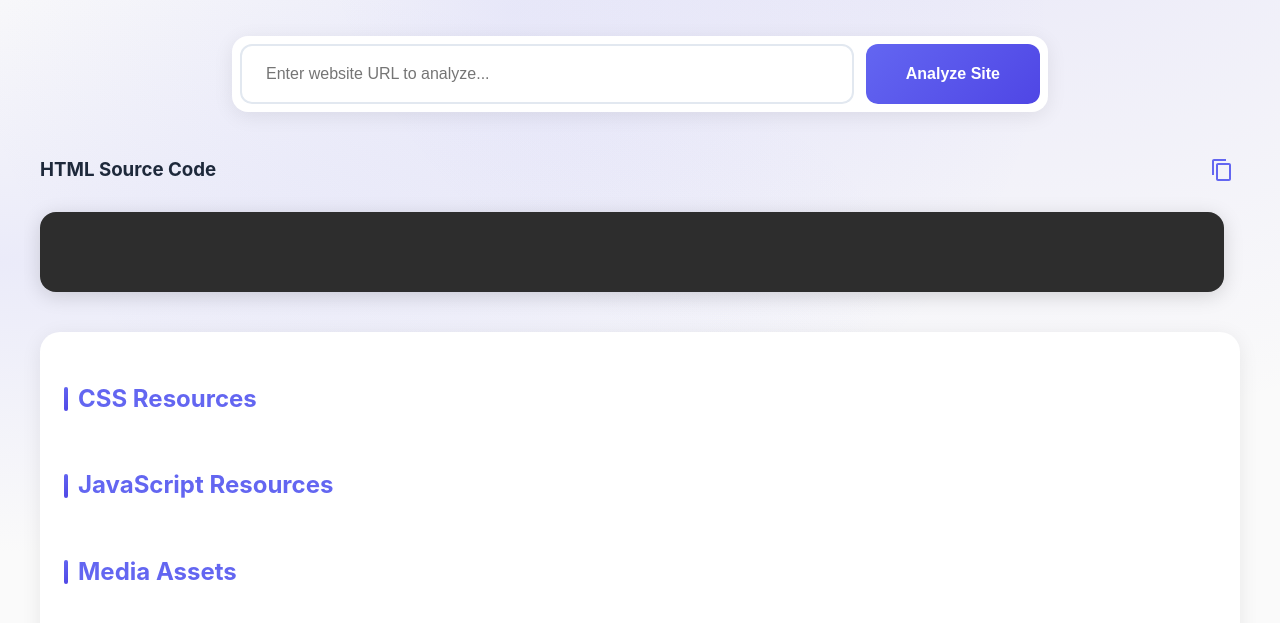
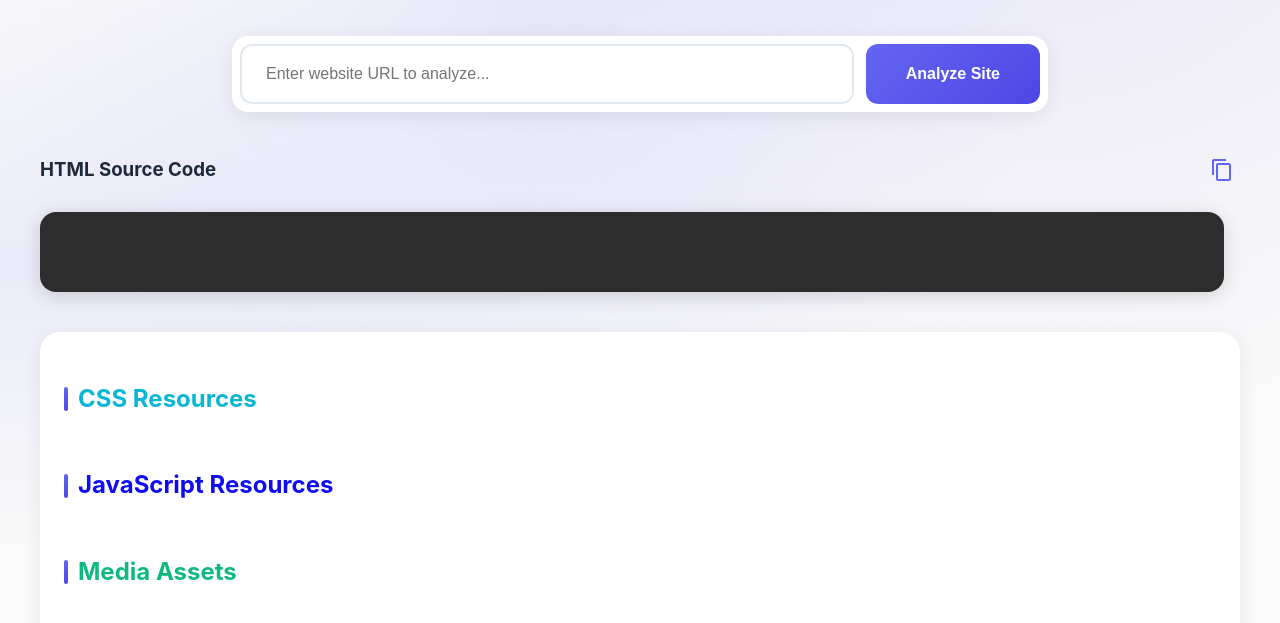
Before and after one commit to shaazkazi/webscraper, a website: page frontend/index.html in a window 1280 px wide. Shown: the part 153-776 px from the top of the page. Drawn offline with nearby package versions, Linux system fonts and the light colour scheme.

Commit message:
Add files via upload

```diff
--- a/frontend/index.html
+++ b/frontend/index.html
@@ -29,12 +29,12 @@
             <code id="htmlSource" class="language-markup"></code>
         </pre>
         <div class="links">
-            <h3>CSS Resources</h3>
-            <ul id="cssLinks"></ul>
-            <h3>JavaScript Resources</h3>
-            <ul id="jsLinks"></ul>
-            <h3>Media Assets</h3>
-            <ul id="assetLinks"></ul>
+            <h3 data-type="css">CSS Resources</h3>
+            <ul id="cssLinks" data-type="css"></ul>
+            <h3 data-type="js">JavaScript Resources</h3>
+            <ul id="jsLinks" data-type="js"></ul>
+            <h3 data-type="media">Media Assets</h3>
+            <ul id="assetLinks" data-type="media"></ul>
         </div>
     </div>
     <script>
--- a/frontend/style.css
+++ b/frontend/style.css
@@ -386,14 +386,20 @@ textarea {
 .copy-btn:active {
     transform: translateY(2px);
 }
-.links h3[data-type="css"] {
-    color: #06b6d4;  /* Cyan */
+/* CSS Resources styling */
+.links h3[data-type="css"],
+.links ul[data-type="css"] a {
+    color: #06b6d4;
 }
 
-.links h3[data-type="js"] {
-    color: #0f0bf5;  /* Amber */
+/* JavaScript Resources styling */
+.links h3[data-type="js"],
+.links ul[data-type="js"] a {
+    color: #0f0bf5;
 }
 
-.links h3[data-type="media"] {
-    color: #10b981;  /* Emerald */
+/* Media Assets styling */
+.links h3[data-type="media"],
+.links ul[data-type="media"] a {
+    color: #10b981;
 }
```
